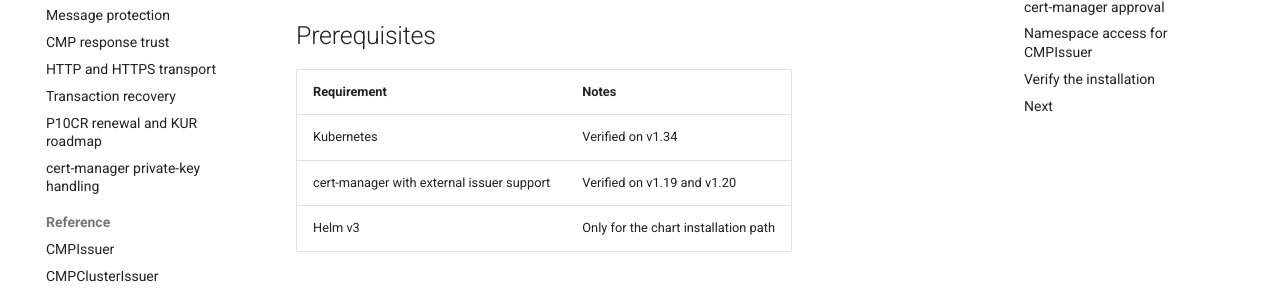
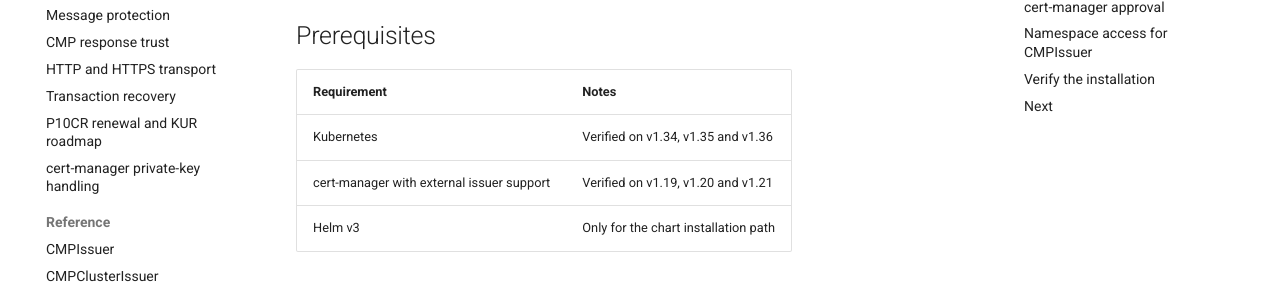
Before and after one commit to misiektoja/cmp-issuer, an MkDocs documentation site: the page built from docs/installation.md, in a window 1280 px wide and 900 px high. Shown: the part 320-624 px from the top of the window. Built offline with MkDocs 1.6.1 and Material for MkDocs 9.7.7, drawn with Linux system fonts in a browser that asks for light colours; comment, search, counter and statistics services are not loaded.

Commit message:
docs: record the verified Kubernetes and cert-manager versions

```diff
--- a/docs/installation.md
+++ b/docs/installation.md
@@ -10,8 +10,8 @@ covers these steps in order and ends with an issued certificate.
 
 | Requirement | Notes |
 | --- | --- |
-| Kubernetes | Verified on v1.34 |
-| cert-manager with external issuer support | Verified on v1.19 and v1.20 |
+| Kubernetes | Verified on v1.34, v1.35 and v1.36 |
+| cert-manager with external issuer support | Verified on v1.19, v1.20 and v1.21 |
 | Helm v3 | Only for the chart installation path |
 
 ## Install with Helm
```
